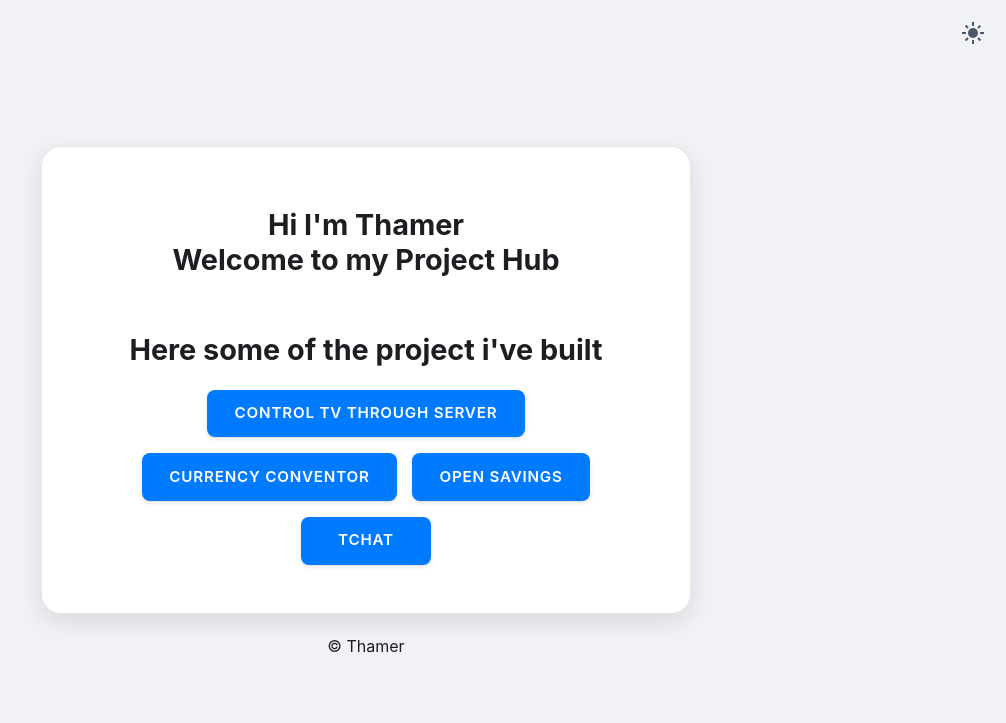
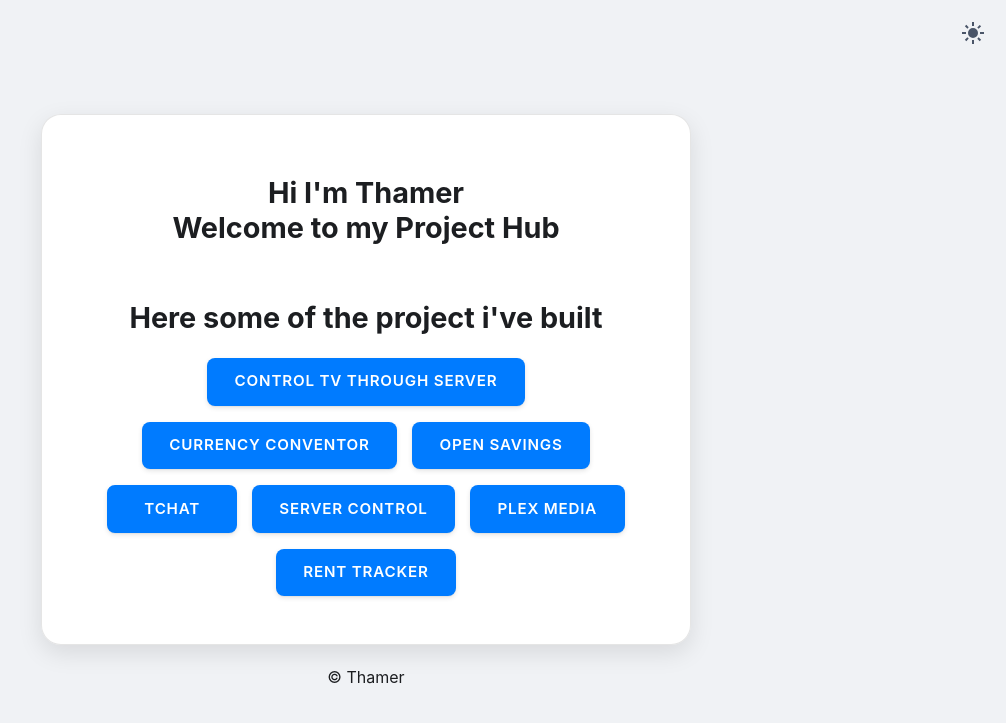
Before and after one commit to Thamerp09/flask-tv-server, a Flask app: page / in a window 1280 px wide. Shown: the top 723 px of the page, without its empty margins (274-1280 px from the left). Run offline with Flask 3, Linux system fonts and the light colour scheme.

Commit message:
adding services

```diff
--- a/templates/MainMenu.html
+++ b/templates/MainMenu.html
@@ -18,7 +18,11 @@
     <a href="{{ url_for('tv_control_page') }}" class="button-link">Control TV Through Server</a>
     <a href="{{ url_for('currency_converter_page') }}" class="button-link">Currency Conventor</a>
     <a href="http://100.76.175.121" class=button-link ,_blank>Open savings</a>
-    <a href="https://chat-6ivt.onrender.com" class=button-link ,_blank>TChat</a>
+    <a href="https://chat-6ivt.onrender.com" class=button-link target="_blank">TChat</a>
+    <a href="http://100.76.175.121:9090" class=button-link target="_blank">Server Control</a>
+    <a href="http://100.76.175.121:32400" class=button-link target="_blank">Plex Media</a>
+    <a href="http://100.76.175.121:9191/home" class=button-link target="_blank">Rent Tracker</a>
+
     <!-- <a href="calculator.html" class=button-link ,_blank>calculator</a> -->
     </div>
 
```
